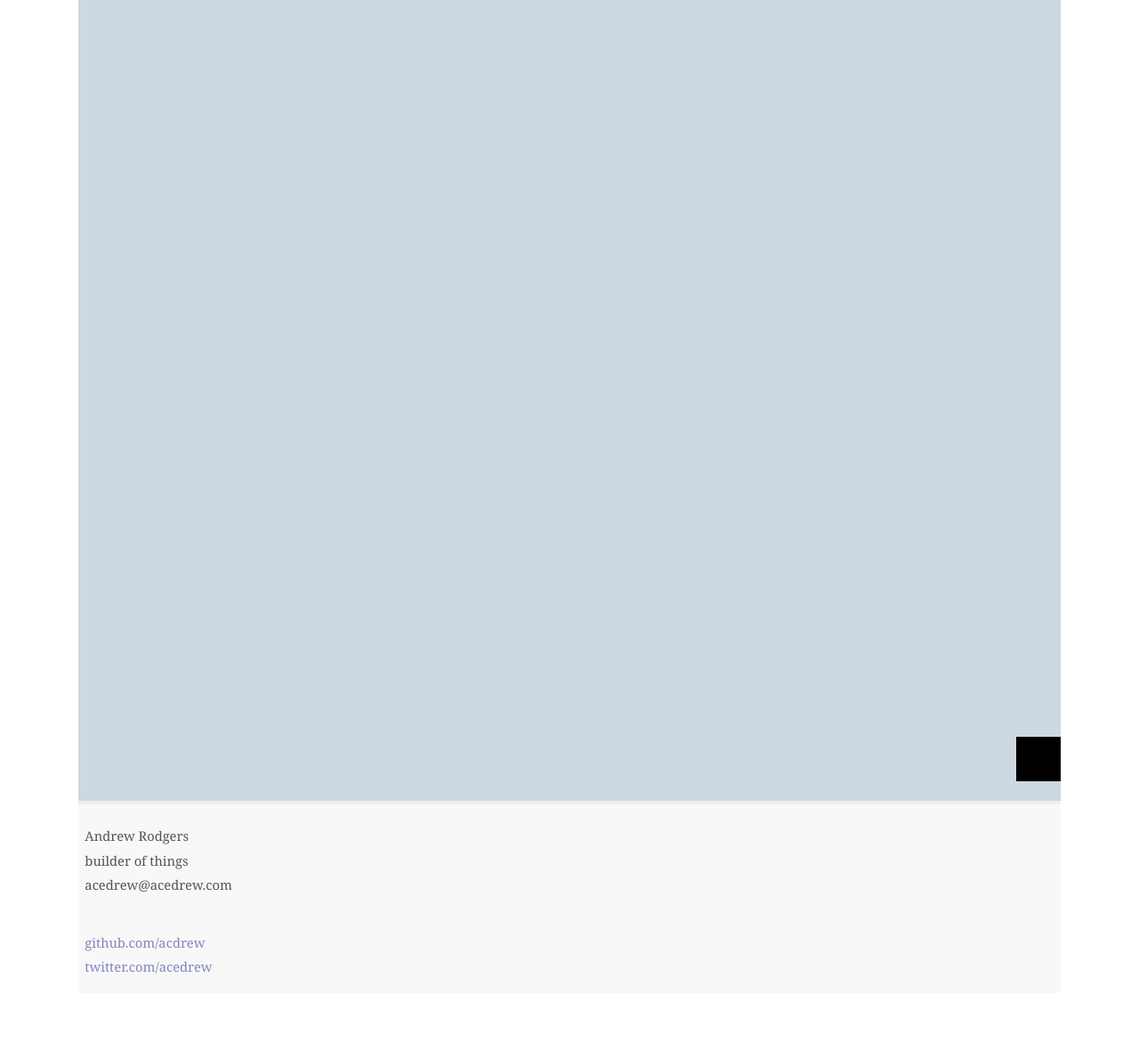
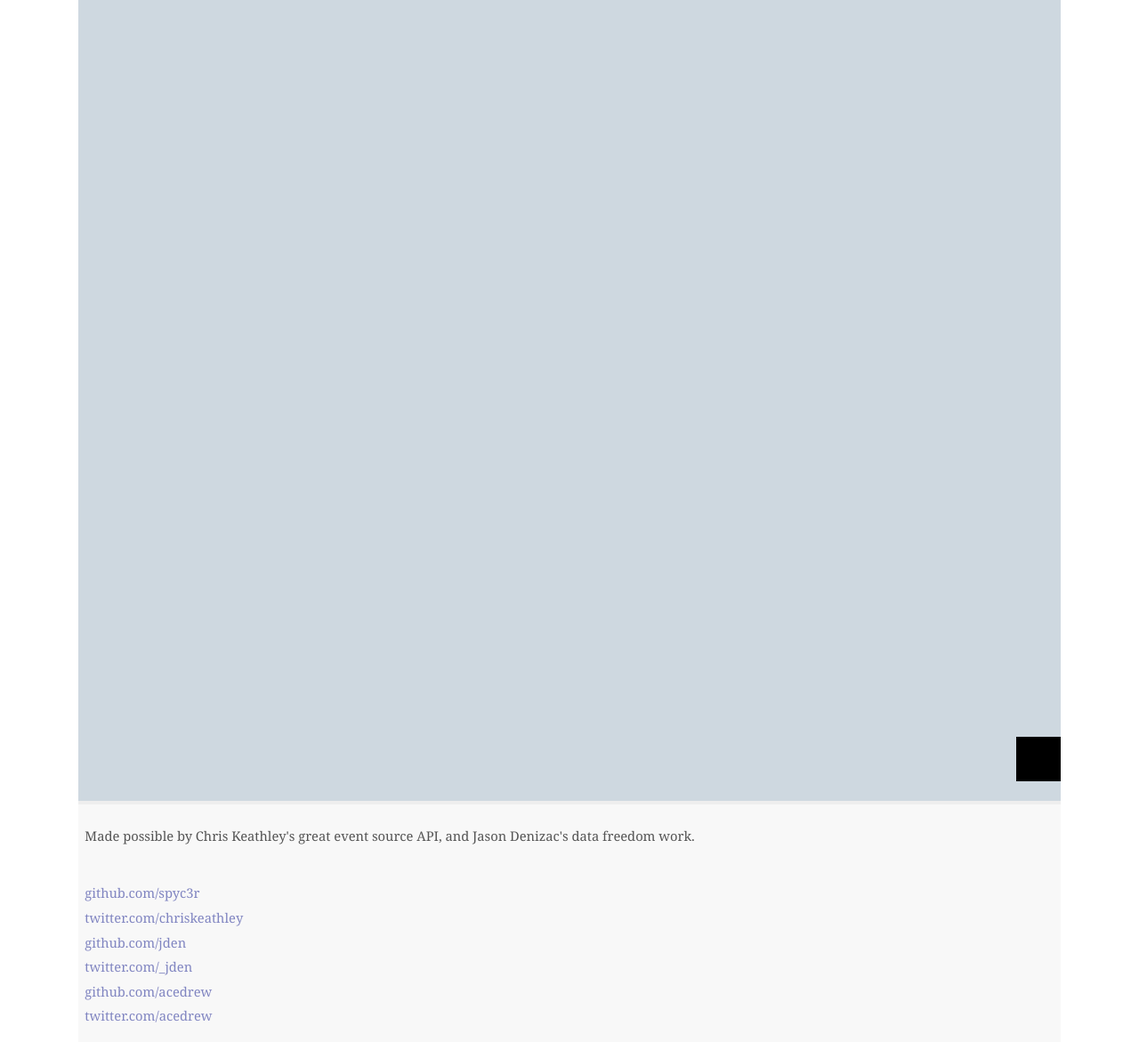
Before and after one commit to acedrew/bikemaps, a Jekyll site: the page built from index.html, in a window 1280 px wide. Shown: the whole page at 89% size. Built offline with Jekyll 4.4.1, drawn with Linux system fonts in a browser that asks for light colours; before the commit the page ends 1116 px from its top, so only the background shows below that.

Commit message:
updated credits

```diff
--- a/index.html
+++ b/index.html
@@ -11,15 +11,18 @@ title: BikeShare Stations
 </div>
           <div class="footer">
             <div class="contact">
-              <p>
-                Andrew Rodgers<br />
-                builder of things<br />
-                acedrew@acedrew.com
-              </p>
+                <p>
+                Made possible by Chris Keathley's great event source API, and Jason Denizac's data freedom work.
+                </p>
             </div>
+
             <div class="contact">
               <p>
-                <a href="https://github.com/acedrew">github.com/acdrew</a><br />
+                <a href="https://github.com/spyc3r">github.com/spyc3r</a><br />
+                <a href="https://twitter.com/chriskeathley">twitter.com/chriskeathley</a><br />
+                <a href="https://github.com/jden">github.com/jden</a><br />
+                <a href="https://twitter.com/_jden">twitter.com/_jden</a><br />
+                <a href="https://github.com/acedrew">github.com/acedrew</a><br />
                 <a href="https://twitter.com/acedrew">twitter.com/acedrew</a><br />
               </p>
             </div>
```
